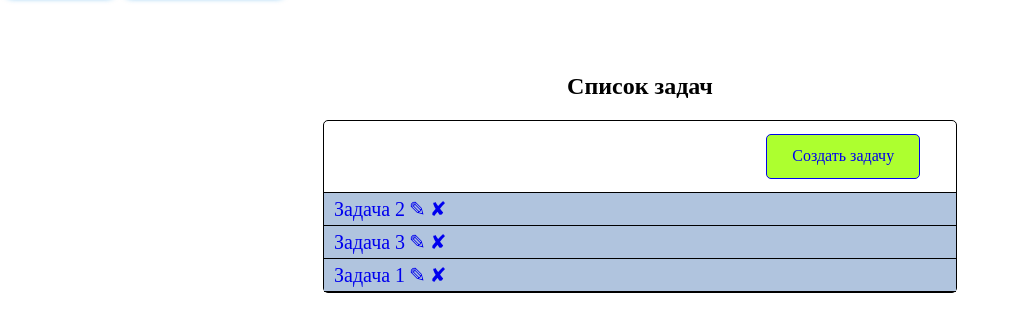
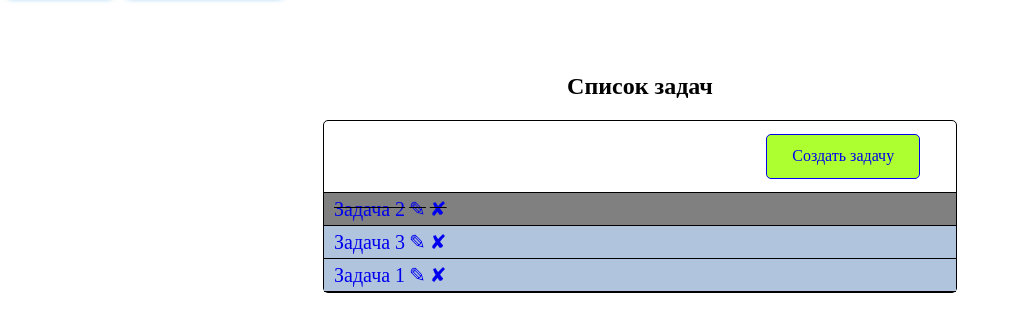
Before and after one commit to Grino777/ToDo, a Django app: page /tasks_list in a window 1280 px wide. Shown: the part 64-396 px from the top of the page, without its empty margins (0-1012 px from the left). Run offline with Django 4.2, Linux system fonts and the light colour scheme; data comes from the database, SQL or seed files in the repository; both versions use the stored data as it was after the commit.

Commit message:
Update template and style

```diff
--- a/todo_project/todo/static/todo/css/todo_list.css
+++ b/todo_project/todo/static/todo/css/tasks_list.css
@@ -54,6 +54,27 @@ ul.task__view li a {
     text-decoration: none;
 }
 
-ul li:hover {
+ul:hover {
   background: #ddd;
 }
+
+ul.task__close {
+    margin: 0;
+    padding: 4px;
+    padding-left: 10px;
+    background-color: #808080;
+    border-bottom: 1px solid;
+   }
+
+ul.task__close li{
+    list-style-type: none;
+    display: inline;
+    cursor: pointer;
+    text-decoration: line-through;
+}
+
+ul.task__close li a {
+    position: relative;
+    font-size: 20px;
+    text-decoration: none;
+}
--- a/todo_project/todo/templates/todo/tasks_list.html
+++ b/todo_project/todo/templates/todo/tasks_list.html
@@ -3,7 +3,7 @@
 {% load static %}
 
 {% block css_add %}
-    <link rel="stylesheet" href="{% static 'todo/css/todo_list.css' %}">
+    <link rel="stylesheet" href="{% static 'todo/css/tasks_list.css' %}">
 {% endblock %}
 
 
@@ -17,7 +17,7 @@
     <div class="tasks-list">
         <div class="create-tasks"><a href="{% url 'create_task' %}">Создать задачу</a></div>
         {% for todo in todos %}
-                <ul class="task__view">
+                <ul class="{% if todo.status is False %} task__view {% else %} task__close {% endif %}}">
                     <li><a href="detail_task/{{ todo.id }}">{{ todo.title }}</a></li>
                     <li><a href="update_task/{{ todo.id }}">&#9998;</a></li>
                     <li><a href="delete_task/{{ todo.id }}">&#10008;</a></li>
```
Also changed, not shown: todo_project/db.sqlite3.
